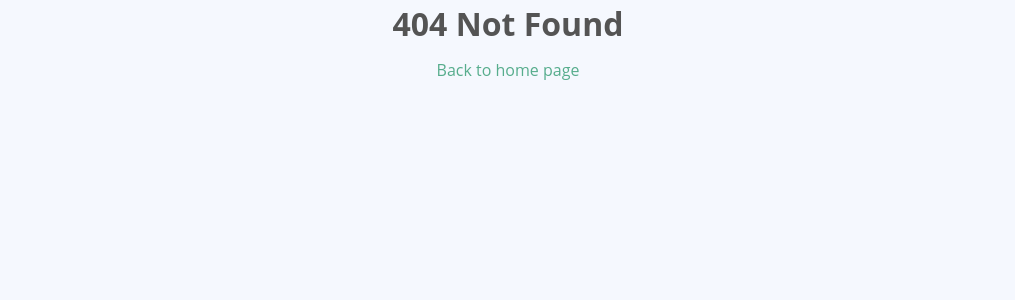
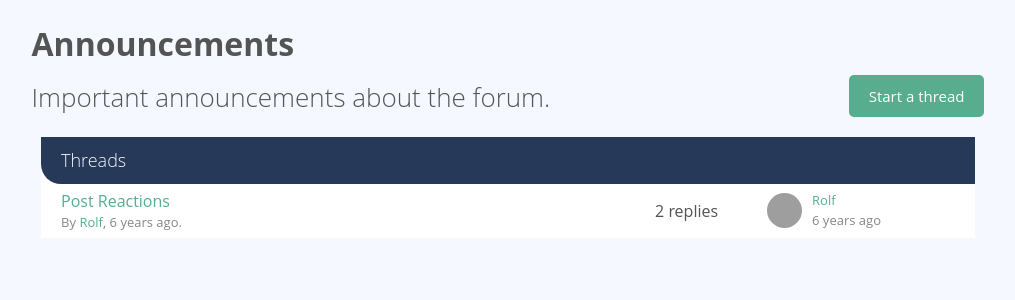
Before and after one commit to hyyyanick/vue3-forum-tutorial, a Vue app: page /forum/-KpOx5Y4AqRr3sB4Ybwj in a window 1280 px wide. Before the commit this address had no page. Shown: the top 300 px of the page, without its empty margins (132-1147 px from the left). Built offline with nearby package versions, Linux system fonts and the light colour scheme; grey boxes are pictures that could not be loaded.

Commit message:
added forum page

```diff
--- /dev/null
+++ b/src/pages/Forum.vue
@@ -0,0 +1,40 @@
+<script setup>
+import ThreadList from '@/components/ThreadList.vue'
+import sourceData from '@/data.json'
+import { computed, ref } from 'vue'
+
+const props = defineProps({
+  forumId: {
+    type: String,
+    required: true
+  }
+})
+
+const forums = ref(sourceData.forums)
+const threads = ref(sourceData.threads)
+const forum = computed(() => forums.value.find(f => f.id === props.forumId))
+const threadsData = computed(() => threads.value.filter(t => t.forumId === props.forumId))
+</script>
+
+<template>
+  <div class="container">
+    <div class="col-full push-top">
+
+      <div class="forum-header">
+        <div class="forum-details">
+          <h1>{{ forum.name }}</h1>
+          <p class="text-lead">{{ forum.description }}</p>
+        </div>
+        <a href="#" class="btn-green btn-small">Start a thread</a>
+      </div>
+    </div>
+
+    <div class="col-full push-top">
+      <ThreadList :threads="threadsData"/>
+    </div>
+  </div>
+</template>
+
+<style scoped>
+
+</style>
--- a/src/router/index.js
+++ b/src/router/index.js
@@ -1,6 +1,7 @@
 import Home from '@/pages/Home.vue'
 import ThreadShow from '@/pages/ThreadShow.vue'
 import NotFound from '@/pages/NotFound.vue'
+import Forum from '@/pages/Forum.vue'
 import { createRouter, createWebHistory } from 'vue-router'
 import sourceData from '@/data.json'
 
@@ -9,6 +10,12 @@ const routes = [
     path: '/',
     component: Home,
     name: 'Home'
+  },
+  {
+    path: '/forum/:forumId',
+    component: Forum,
+    name: 'Forum',
+    props: true
   },
   {
     path: '/thread/:id',
```
